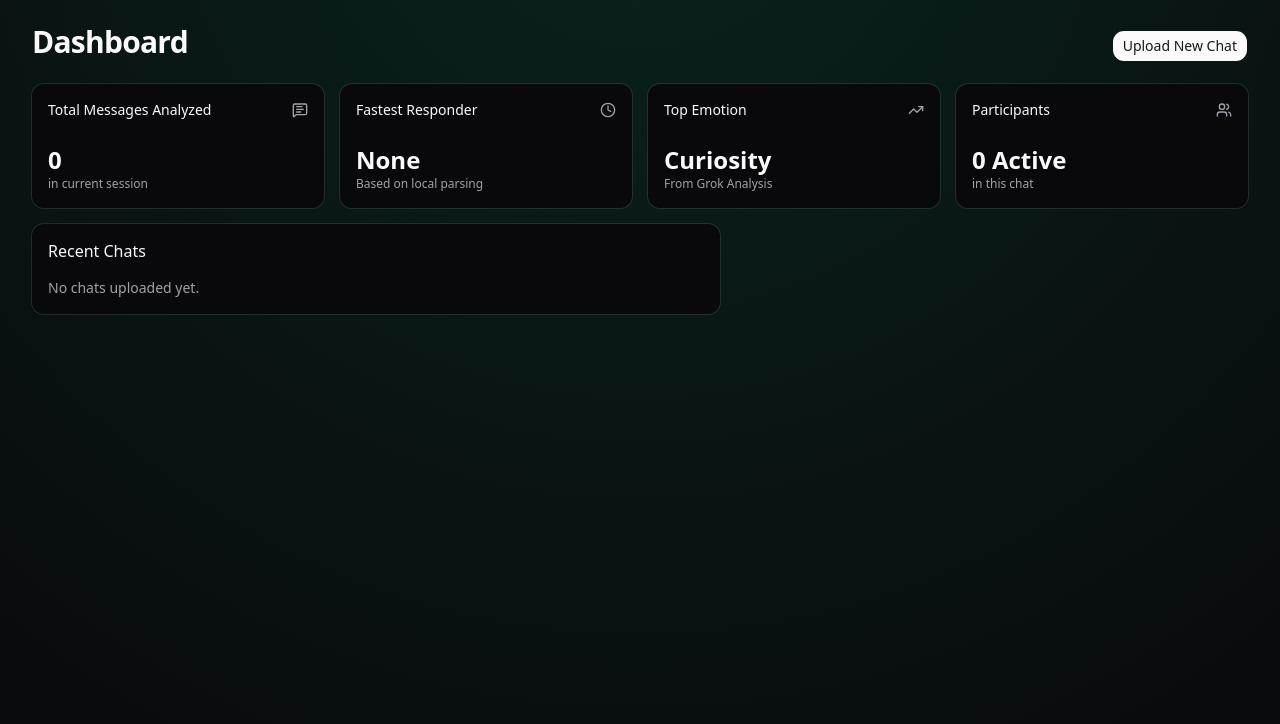
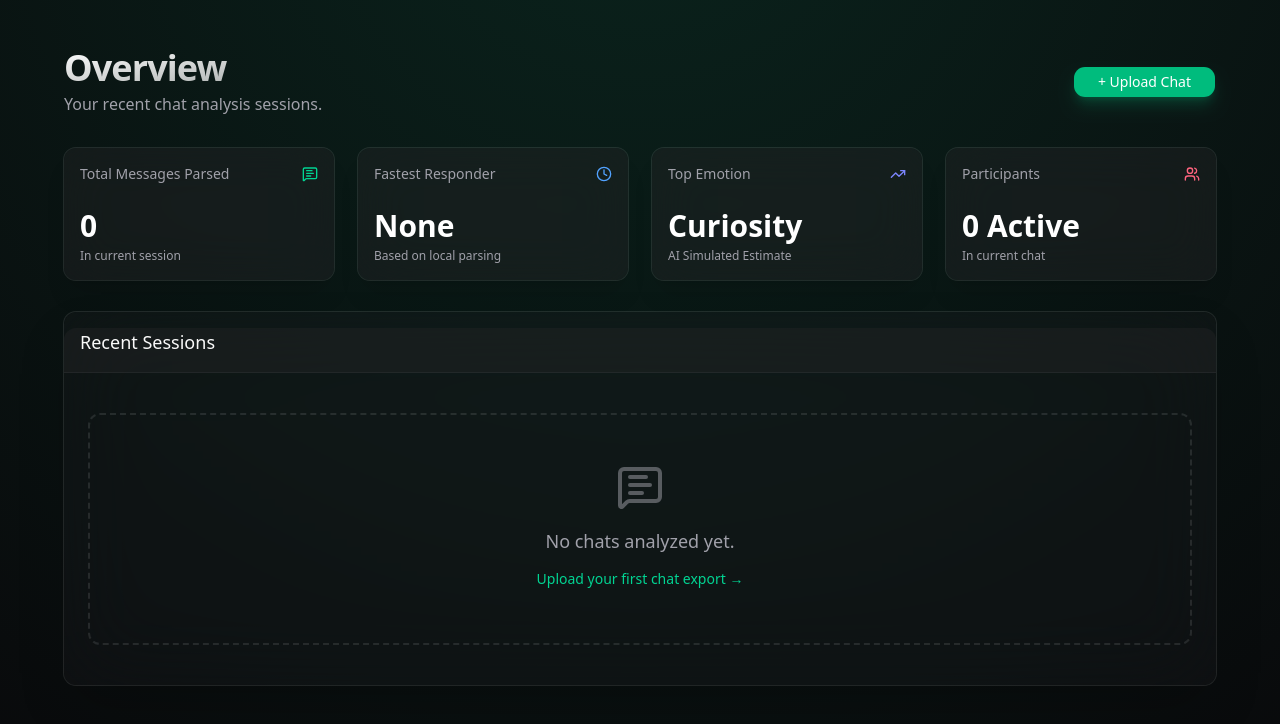
Before and after one commit to vipulbjj/threadlens, a Next.js app: page /dashboard in a window 1280 px wide. Shown: the top 724 px of the page. Built offline with nearby package versions, Linux system fonts and the light colour scheme.

Commit message:
style: overhaul dashboard UI and fix broken recent chat routing link

```diff
--- a/src/app/dashboard/page.tsx
+++ b/src/app/dashboard/page.tsx
@@ -21,76 +21,97 @@ export default function Dashboard() {
   }
 
   return (
-    <div className="flex-1 space-y-4 p-8 pt-6">
-      <div className="flex items-center justify-between space-y-2">
-        <h2 className="text-3xl font-bold tracking-tight">Dashboard</h2>
-        <div className="flex items-center space-x-2">
-          <Link href="/upload">
-            <Button>Upload New Chat</Button>
-          </Link>
+    <div className="min-h-screen flex flex-col items-center p-6 md:p-12">
+      <div className="w-full max-w-6xl flex items-center justify-between mb-8">
+        <div>
+          <h2 className="text-4xl font-bold tracking-tight bg-gradient-to-br from-white to-white/60 bg-clip-text text-transparent">Overview</h2>
+          <p className="text-muted-foreground mt-1">Your recent chat analysis sessions.</p>
         </div>
+        <Link href="/upload">
+          <Button className="bg-emerald-500 hover:bg-emerald-600 shadow-lg shadow-emerald-500/20 text-white rounded-xl px-6">
+            + Upload Chat
+          </Button>
+        </Link>
       </div>
-      <div className="grid gap-4 md:grid-cols-2 lg:grid-cols-4">
-        <Card>
+
+      <div className="w-full max-w-6xl grid gap-6 md:grid-cols-2 lg:grid-cols-4 mb-8">
+        <Card className="bg-secondary/40 backdrop-blur-xl border-border/50 shadow-xl">
           <CardHeader className="flex flex-row items-center justify-between space-y-0 pb-2">
-            <CardTitle className="text-sm font-medium">Total Messages Analyzed</CardTitle>
-            <MessageSquareText className="h-4 w-4 text-muted-foreground" />
+            <CardTitle className="text-sm font-medium text-muted-foreground">Total Messages Parsed</CardTitle>
+            <MessageSquareText className="h-4 w-4 text-emerald-400" />
           </CardHeader>
           <CardContent>
-            <div className="text-2xl font-bold">{totalMessages > 0 ? totalMessages : "0"}</div>
-            <p className="text-xs text-muted-foreground">in current session</p>
+            <div className="text-3xl font-bold text-white">{totalMessages > 0 ? totalMessages.toLocaleString() : "0"}</div>
+            <p className="text-xs text-muted-foreground mt-1">In current session</p>
           </CardContent>
         </Card>
-        <Card>
+        <Card className="bg-secondary/40 backdrop-blur-xl border-border/50 shadow-xl">
           <CardHeader className="flex flex-row items-center justify-between space-y-0 pb-2">
-            <CardTitle className="text-sm font-medium">Fastest Responder</CardTitle>
-            <Clock className="h-4 w-4 text-muted-foreground" />
+            <CardTitle className="text-sm font-medium text-muted-foreground">Fastest Responder</CardTitle>
+            <Clock className="h-4 w-4 text-blue-400" />
           </CardHeader>
           <CardContent>
-            <div className="text-2xl font-bold">{totalMessages > 0 ? fastSender : "None"}</div>
-            <p className="text-xs text-muted-foreground">Based on local parsing</p>
+            <div className="text-3xl font-bold text-white">{totalMessages > 0 ? fastSender : "None"}</div>
+            <p className="text-xs text-muted-foreground mt-1">Based on local parsing</p>
           </CardContent>
         </Card>
-        <Card>
+        <Card className="bg-secondary/40 backdrop-blur-xl border-border/50 shadow-xl">
           <CardHeader className="flex flex-row items-center justify-between space-y-0 pb-2">
-            <CardTitle className="text-sm font-medium">Top Emotion</CardTitle>
-            <TrendingUp className="h-4 w-4 text-muted-foreground" />
+            <CardTitle className="text-sm font-medium text-muted-foreground">Top Emotion</CardTitle>
+            <TrendingUp className="h-4 w-4 text-indigo-400" />
           </CardHeader>
           <CardContent>
-            <div className="text-2xl font-bold">Curiosity</div>
-            <p className="text-xs text-muted-foreground">From Grok Analysis</p>
+            <div className="text-3xl font-bold text-white">Curiosity</div>
+            <p className="text-xs text-muted-foreground mt-1">AI Simulated Estimate</p>
           </CardContent>
         </Card>
-        <Card>
+        <Card className="bg-secondary/40 backdrop-blur-xl border-border/50 shadow-xl">
           <CardHeader className="flex flex-row items-center justify-between space-y-0 pb-2">
-            <CardTitle className="text-sm font-medium">Participants</CardTitle>
-            <Users className="h-4 w-4 text-muted-foreground" />
+            <CardTitle className="text-sm font-medium text-muted-foreground">Participants</CardTitle>
+            <Users className="h-4 w-4 text-rose-400" />
           </CardHeader>
           <CardContent>
-            <div className="text-2xl font-bold">{senders.length} Active</div>
-            <p className="text-xs text-muted-foreground">in this chat</p>
+            <div className="text-3xl font-bold text-white">{senders.length} Active</div>
+            <p className="text-xs text-muted-foreground mt-1">In current chat</p>
           </CardContent>
         </Card>
       </div>
-      <div className="grid gap-4 md:grid-cols-2 lg:grid-cols-7">
-        <Card className="col-span-4">
-          <CardHeader>
-            <CardTitle>Recent Chats</CardTitle>
+
+      <div className="w-full max-w-6xl">
+        <Card className="bg-secondary/20 backdrop-blur-2xl border-white/5 shadow-2xl">
+          <CardHeader className="border-b border-white/5 bg-secondary/40">
+            <CardTitle className="text-lg">Recent Sessions</CardTitle>
           </CardHeader>
-          <CardContent>
-            <div className="space-y-8">
-              {activeChatName ? (
-                <Link href="/chat/demo-1" className="flex items-center hover:bg-secondary/50 p-2 rounded-lg transition">
-                  <div className="ml-4 space-y-1">
-                    <p className="text-sm font-medium leading-none">{activeChatName}</p>
-                    <p className="text-sm text-muted-foreground">Stored locally in session</p>
-                  </div>
-                  <div className="ml-auto font-medium">{totalMessages} msgs</div>
+          <CardContent className="p-6">
+            {activeChatName ? (
+              <Link
+                href={`/chat/${encodeURIComponent(activeChatName)}`}
+                className="flex items-center bg-secondary/50 hover:bg-secondary border border-white/5 p-4 rounded-xl transition-all hover:scale-[1.01] hover:shadow-lg"
+              >
+                <div className="p-3 bg-emerald-500/10 rounded-lg mr-4">
+                  <MessageSquareText className="h-6 w-6 text-emerald-400" />
+                </div>
+                <div className="space-y-1">
+                  <p className="text-lg font-semibold text-white leading-none">{activeChatName}</p>
+                  <p className="text-sm text-muted-foreground">Stored securely in local memory</p>
+                </div>
+                <div className="ml-auto flex items-center">
+                  <span className="font-mono text-emerald-400 bg-emerald-400/10 px-3 py-1 rounded-md text-sm">
+                    {totalMessages.toLocaleString()} msgs
+                  </span>
+                </div>
+              </Link>
+            ) : (
+              <div className="text-center py-12 border-2 border-dashed border-white/10 rounded-xl">
+                <MessageSquareText className="h-12 w-12 text-muted-foreground mx-auto mb-4 opacity-50" />
+                <p className="text-lg font-medium text-muted-foreground">No chats analyzed yet.</p>
+                <Link href="/upload">
+                  <Button variant="link" className="text-emerald-400 hover:text-emerald-300 mt-2">
+                    Upload your first chat export &rarr;
+                  </Button>
                 </Link>
-              ) : (
-                <p className="text-sm text-muted-foreground">No chats uploaded yet.</p>
-              )}
-            </div>
+              </div>
+            )}
           </CardContent>
         </Card>
       </div>
```
